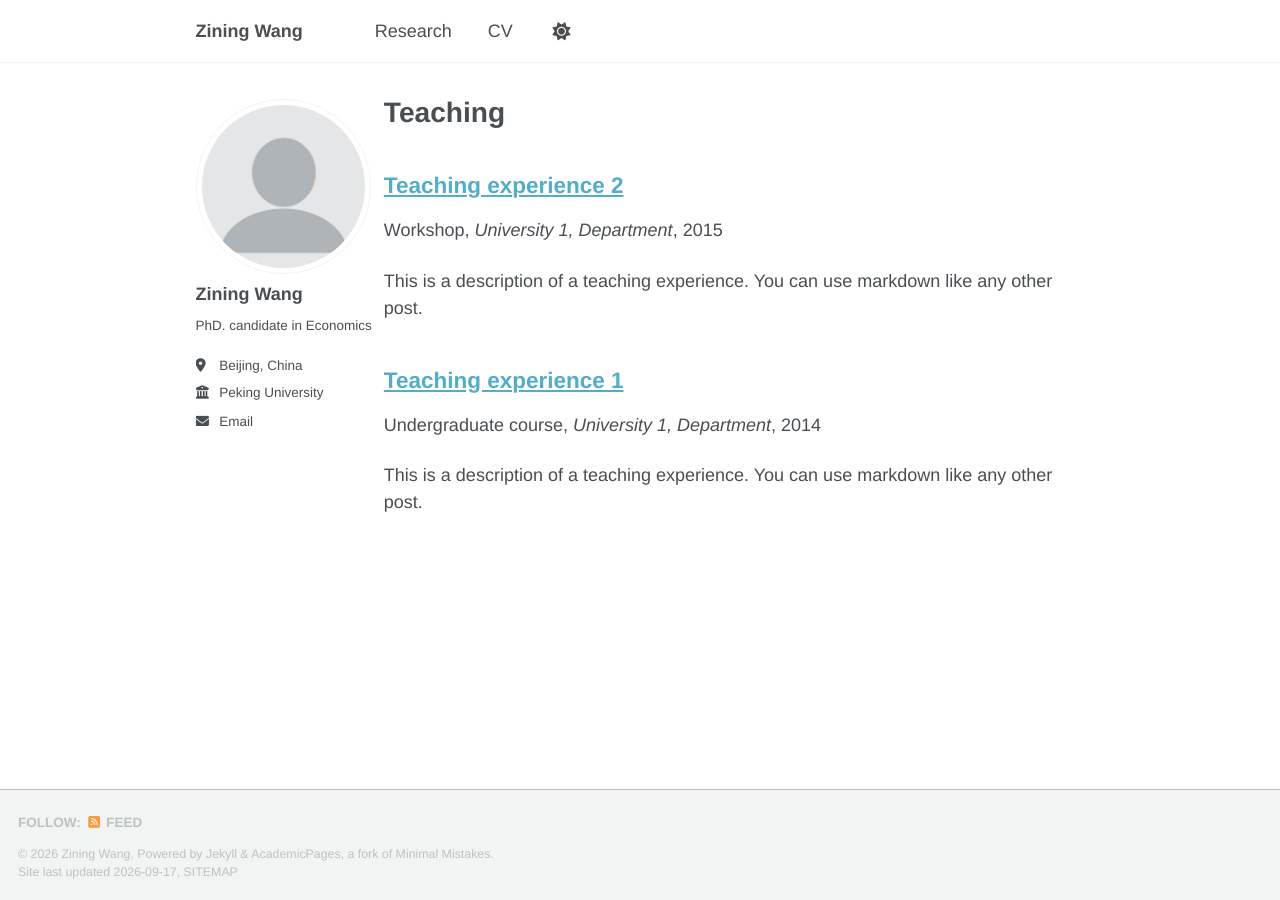
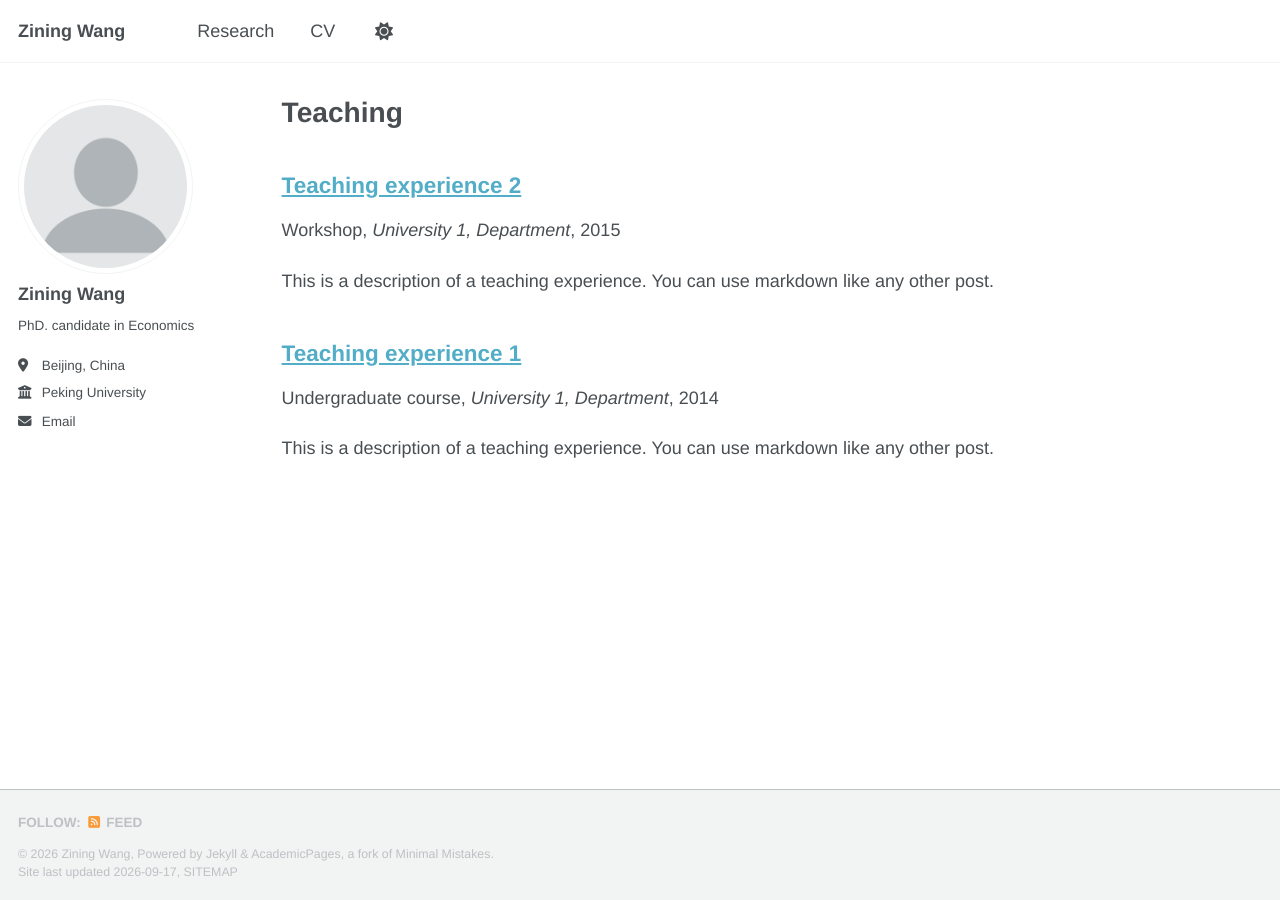
Before and after one commit to ziningwang-econ/ziningwang-econ.github.io, a Jekyll site: the page built from _pages/teaching.html, in a window 1280 px wide. Built offline with Jekyll 4.4.1, drawn with Linux system fonts in a browser that asks for light colours; a style sheet for code colours, icons or effects is not loaded.

Commit message:
Update _themes.scss

```diff
--- a/_sass/_themes.scss
+++ b/_sass/_themes.scss
@@ -53,7 +53,7 @@ $small                      : 600px !default;
 $medium                     : 768px !default;
 $medium-wide                : 900px !default;
 $large                      : 925px !default;
-$x-large                    : 1400px !default;
+$x-large                    : 1280px !default;
 
 /* ==========================================================================
    Grid
```
